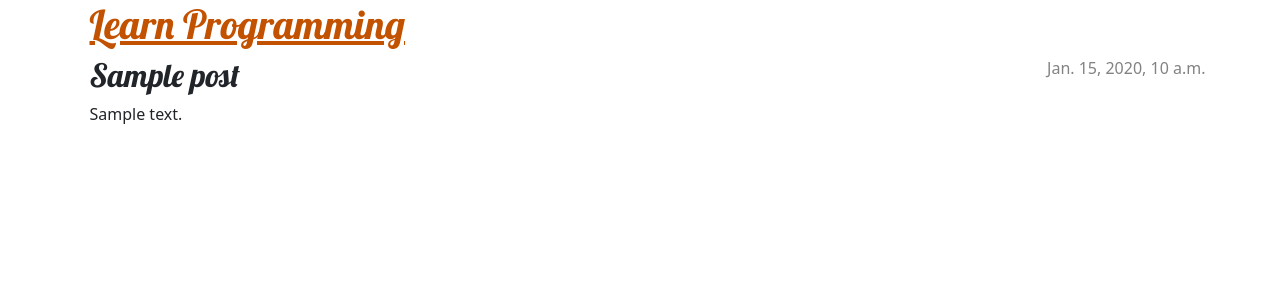
After one commit to alisaSugiarti/my-third-blog, a Django app: template my_blog/templates/my_blog/post_detail.html in a window 1280 px wide. The commit adds this page. Shown: the top 300 px of the page. Run offline with Django 3.2, Linux system fonts and the light colour scheme; the template is opened without the code that fills it: most values are stand-ins (such as "Sample title", 1, 10 or a date in 2020).

Commit message:
Added view and template for detailed blog post as well as CSS for the site.

```diff
--- /dev/null
+++ b/my_blog/static/css/blog.css
@@ -0,0 +1,79 @@
+h1 a, h2 a {
+    color: #C25100;
+    font-family: 'Lobster';
+}
+
+body {
+    padding-left: 15px;
+}
+
+.page-header {
+    background-color: #C25100;
+    margin-top: 0;
+    margin-bottom: 40px;
+    padding: 20px 20px 20px 40px;
+}
+
+.page-header h1,
+.page-header h1 a,
+.page-header h1 a:visited,
+.page-header h1 a:active {
+    color: #ffffff;
+    font-size: 36pt;
+    text-decoration: none;
+}
+
+h1,
+h2,
+h3,
+h4 {
+    font-family: 'Lobster', cursive;
+}
+
+.date {
+    color: #828282;
+}
+
+.save {
+    float: right;
+}
+
+.post-form textarea,
+.post-form input {
+    width: 100%;
+}
+
+.top-menu,
+.top-menu:hover,
+.top-menu:visited {
+    color: #ffffff;
+    float: right;
+    font-size: 26pt;
+    margin-right: 20px;
+}
+
+.post {
+    margin-bottom: 70px;
+}
+
+.post h2 a,
+.post h2 a:visited {
+    color: #000000;
+}
+
+.post > .date,
+.post > .actions {
+    float: right;
+}
+
+.btn-secondary,
+.btn-secondary:visited {
+    color: #C25100;
+    background: none;
+    border-color: #C25100;
+}
+
+.btn-secondary:hover {
+    color: #FFFFFF;
+    background-color: #C25100;
+}
--- /dev/null
+++ b/my_blog/templates/my_blog/base.html
@@ -0,0 +1,26 @@
+{% load static %}
+<!DOCTYPE html>
+<html>
+    <head>
+        <title>Django Girls blog</title>
+        <link rel="stylesheet" href="https://cdn.jsdelivr.net/npm/bootstrap@5.1.3/dist/css/bootstrap.min.css" integrity="sha384-1BmE4kWBq78iYhFldvKuhfTAU6auU8tT94WrHftjDbrCEXSU1oBoqyl2QvZ6jIW3" crossorigin="anonymous">
+        <link rel="stylesheet" href="{% static 'css/blog.css' %}">
+        <link href="//fonts.googleapis.com/css?family=Lobster&subset=latin,latin-ext" rel="stylesheet" type="text/css">
+    </head>
+    <body>
+        <header>
+            <div class="container">
+                <h1><a href="/">Learn Programming</a></h1>
+            </div>
+        </header>
+
+        <main class="container">
+            <div class="row">
+                <div class="col">
+                    {% block content %}
+                    {% endblock %}
+                </div>
+            </div>
+        </main>
+    </body>
+</html>
--- /dev/null
+++ b/my_blog/templates/my_blog/post_detail.html
@@ -0,0 +1,13 @@
+{% extends 'my_blog/base.html' %}
+
+{% block content %}
+    <article class="post">
+        {% if post.published_date %}
+            <time class="date">
+                {{ post.published_date }}
+            </time>
+        {% endif %}
+        <h2>{{ post.title }}</h2>
+        <p>{{ post.text|linebreaksbr }}</p>
+    </article>
+{% endblock %}
--- a/my_blog/urls.py
+++ b/my_blog/urls.py
@@ -3,4 +3,5 @@ from . import views
 
 urlpatterns = [
     path('', views.post_list, name='post_list'),
+    path('post/<int:pk>/', views.post_detail, name='post_detail'),
 ]
--- a/my_blog/views.py
+++ b/my_blog/views.py
@@ -1,4 +1,4 @@
-from django.shortcuts import render
+from django.shortcuts import render, get_object_or_404
 from django.utils import timezone
 from .models import Post
 
@@ -6,3 +6,7 @@ from .models import Post
 def post_list(request):
     posts = Post.objects.filter(published_date__lte=timezone.now()).order_by('published_date')
     return render(request, 'my_blog/post_list.html', {'posts': posts})
+
+def post_detail(request, pk):
+    post = get_object_or_404(Post, pk=pk)
+    return render(request, 'my_blog/post_detail.html', {'post': post})
```
Also changed, not shown: my_blog/templates/my_blog/post_list.html (+10 -16 lines).
